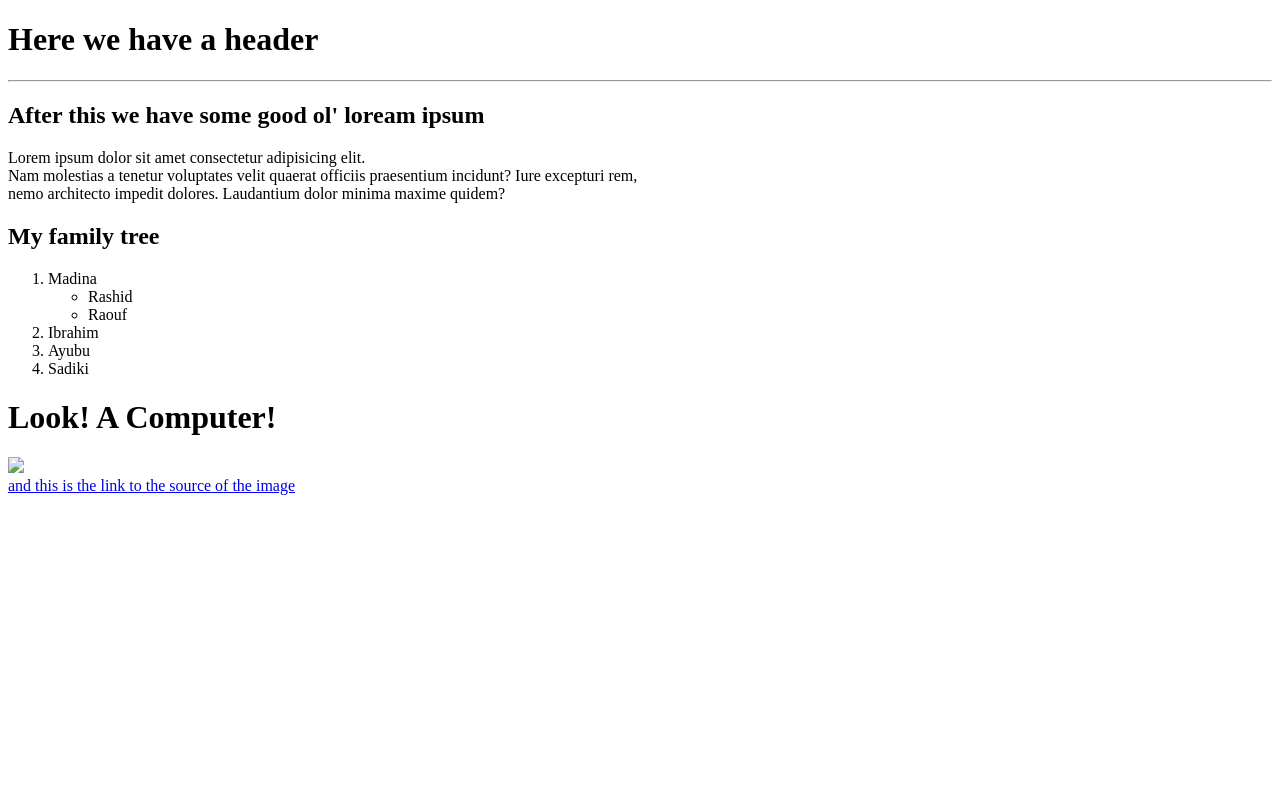
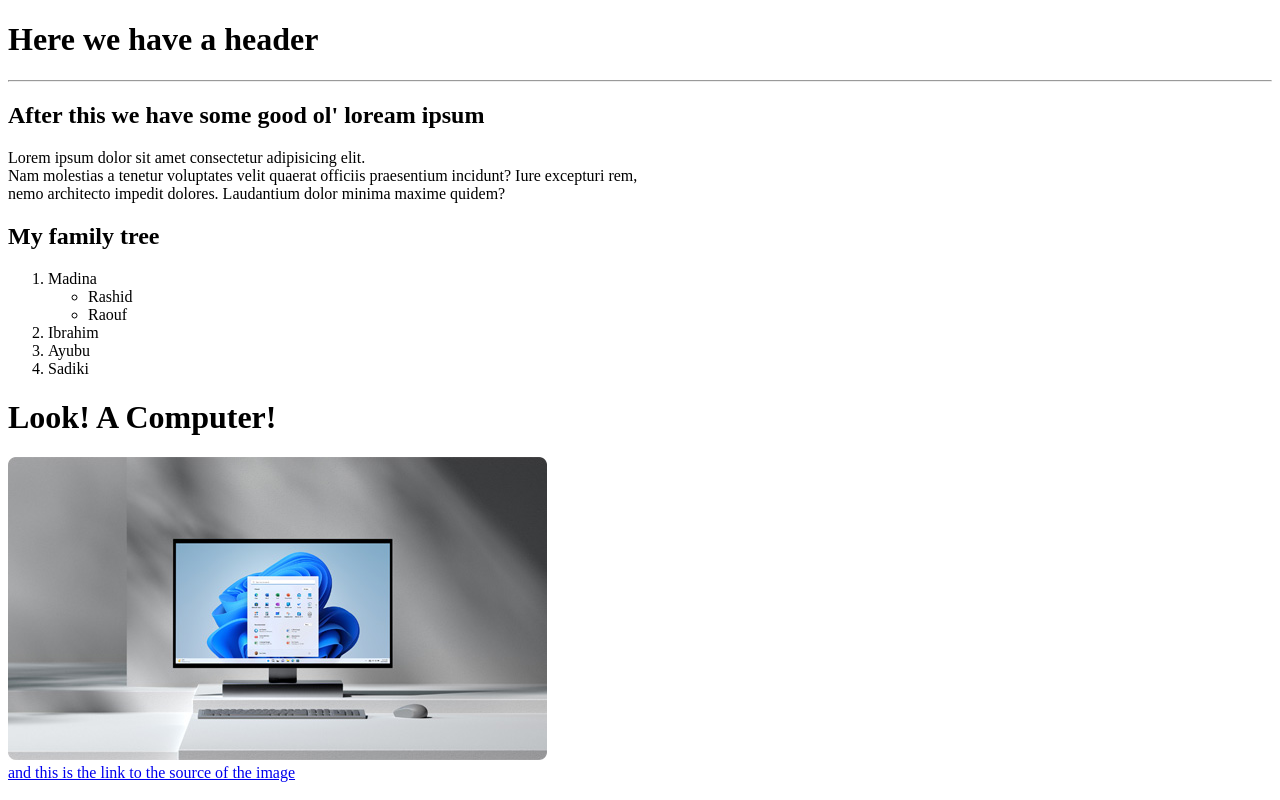
Before and after one commit to Sadikibenda/Basic-Tags-assignment, a plain HTML site: page index.html in a window 1280 px wide. Drawn offline with Linux system fonts and the light colour scheme.

Commit message:
BasiHtml tag page added

```diff
--- a/index.html
+++ b/index.html
@@ -25,7 +25,7 @@
     </ol>
 
     <h1>Look! A Computer!</h1>
-    <img src="../BasicHTMLTags/sample asset/All-in-One_539x303.jpg"> <br/>
+    <img src="./sample asset/All-in-One_539x303.jpg"> <br/>
 
      <a href="https://c.s-microsoft.com/en-ca/CMSImages/All-in-One_1040x585.jpg?version=b2c033ed-ff3c-4513-3adb-23929410dee1" target="_blank">and this is the link to the source of the image</a>
 
```
